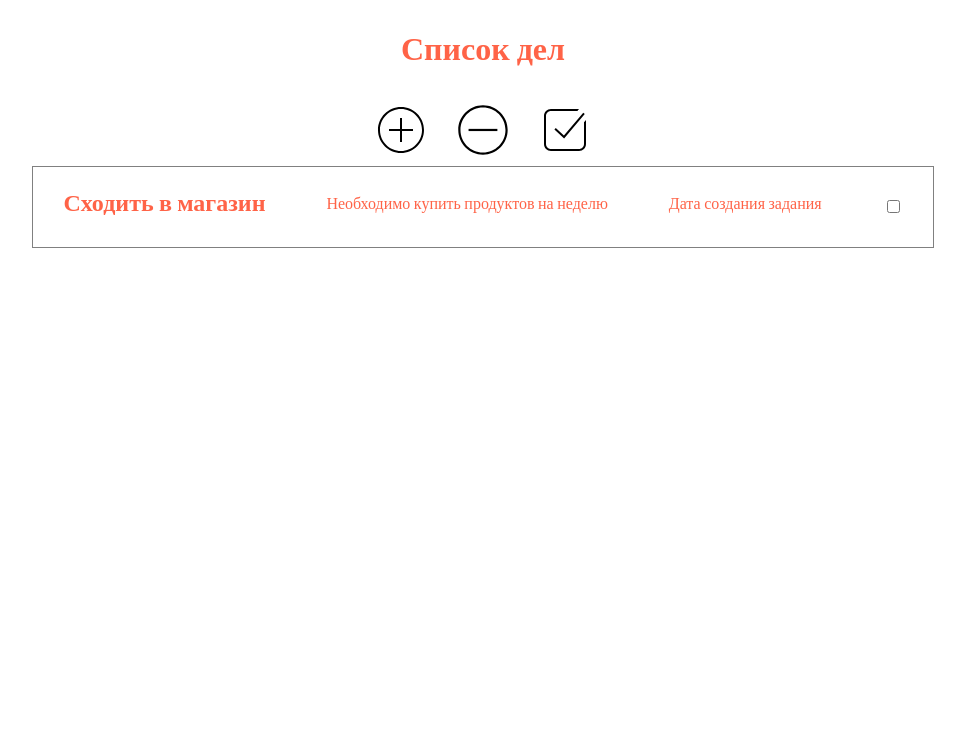
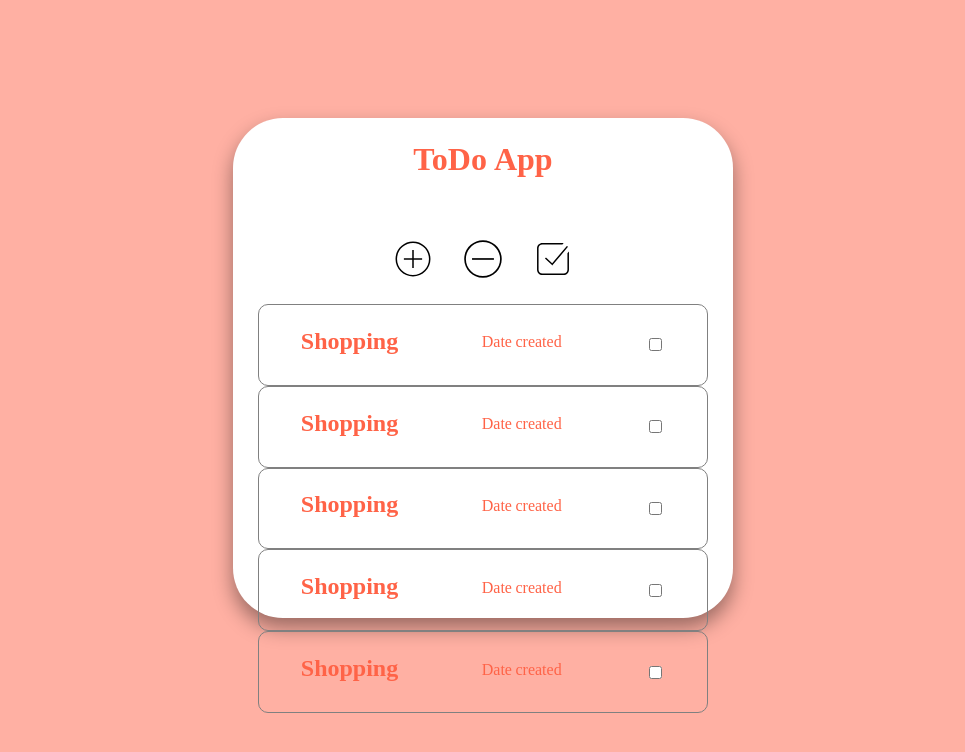
Before and after one commit to WOWgreenlord/ToDo-App, a plain HTML site: page index.html in a window 1280 px wide. Shown: the whole page, without its empty margins (157-1122 px from the left). Drawn offline with Linux system fonts and the light colour scheme.

Commit message:
Навел красоту

```diff
--- a/css/style.css
+++ b/css/style.css
@@ -1,23 +1,40 @@
 * {
   font-family: "Noto Serif Ahom", serif;
   /* background-color: black; */
-  color: tomato;
+  color: #ff6347;
+  box-sizing: border-box;
 }
 body {
   display: flex;
   align-items: center;
+  height: 90vh;
   justify-content: center;
+  background-color: #ffb0a3;
+}
+.container {
+  background-color: white;
+  width: 500px;
+  height: 500px;
+  border-radius: 10%;
+  box-shadow: 0 10px 20px rgba(0, 0, 0, 0.4);
+  display: flex;
+  flex-direction: column;
+  align-items: center;
+  gap: 10px;
 }
 .container h1 {
   text-align: center;
 }
+.tasks__container {
+  height: 100%;
+}
 .task__container {
-  width: 900px;
+  width: 450px;
   border: 1px solid grey;
+  border-radius: 10px;
   display: flex;
   align-items: center;
   justify-content: space-around;
-  margin: 10px;
 }
 .container__buttons {
   display: flex;
@@ -32,7 +49,12 @@ body {
   justify-content: center;
   cursor: pointer;
   border: none;
+  border-radius: 50%;
+  width: 50px;
+  height: 50px;
   background-color: transparent;
+  box-shadow: 0 0px 0px rgba(0, 0, 0, 0.1);
+  transition: all 0.5s;
 }
 .container__button_remove_task {
   display: flex;
@@ -40,7 +62,12 @@ body {
   justify-content: center;
   cursor: pointer;
   border: none;
+  border-radius: 50%;
+  width: 50px;
+  height: 50px;
   background-color: transparent;
+  box-shadow: 0 0px 0px rgba(0, 0, 0, 0.1);
+  transition: all 0.5s;
 }
 .container__button_done_task {
   display: flex;
@@ -49,6 +76,16 @@ body {
   cursor: pointer;
   border: none;
   background-color: transparent;
+  border-radius: 50%;
+  width: 50px;
+  height: 50px;
+  box-shadow: 0 0px 0px rgba(0, 0, 0, 0.1);
+  transition: all 0.5s;
+}
+.container__button_add_task:hover, .container__button_remove_task:hover, .container__button_done_task:hover {
+  transition: all 0.9s;
+  transform: translateY(-10px);
+  box-shadow: 0 10px 20px rgba(0, 0, 0, 0.4);
 }
 .container__modal {
   display: none;
@@ -57,8 +94,8 @@ body {
   top: 0;
   left: 0;
   overflow: auto; /* Enable scroll if needed */
-  background-color: rgb(0,0,0);
-  background-color: rgba(0,0,0,0.4);
+  background-color: rgb(0, 0, 0);
+  background-color: rgba(0, 0, 0, 0.4);
   position: fixed;
   z-index: 1;
 }
--- a/index.html
+++ b/index.html
@@ -48,7 +48,7 @@
       </div>
     </div>
     <div class="container">
-      <h1>Список дел</h1>
+      <h1>ToDo App</h1>
       <div class="container__buttons">
         <button class="container__button_add_task" onclick="openModal()">
           <svg
@@ -143,32 +143,48 @@
           </svg>
         </button>
       </div>
-      <label class="task__container">
-        <h2 class="task__container_name">Сходить в магазин</h2>
-        <p class="task__container_description">
-          Необходимо купить продуктов на неделю
-        </p>
-        <p class="task__container_date_create">Дата создания задания</p>
-        <input
-          type="checkbox"
-          class="task__container_checkbox"
-          name="1"
-        />
-      </label>
-      <!-- <label class="task__container">
-        <h2 class="task__container_name">Выпить пива</h2>
-        <p class="task__container_description">Эта таска не требует описания</p>
-        <p class="task__container_date_create">Дата создания задания</p>
-        <input type="checkbox" class="task__container_checkbox" name="2" />
-      </label>
-      <label class="task__container">
-        <h2 class="task__container_name">Lorem ipsum</h2>
-        <p class="task__container_description">
-          Lorem ipsum dolor sit amet consectetur adipisicing elitm
-        </p>
-        <p class="task__container_date_create">Дата создания задания</p>
-        <input type="checkbox" class="task__container_checkbox" name="3" />
-      </label> -->
+      <div class="tasks__container">
+        <label class="task__container">
+          <h2 class="task__container_name">Shopping</h2>
+          <!-- <p class="task__container_description">
+          Need to but groceries
+        </p> -->
+          <p class="task__container_date_create">Date created</p>
+          <input type="checkbox" class="task__container_checkbox" />
+        </label>
+        <label class="task__container">
+          <h2 class="task__container_name">Shopping</h2>
+          <!-- <p class="task__container_description">
+          Need to but groceries
+        </p> -->
+          <p class="task__container_date_create">Date created</p>
+          <input type="checkbox" class="task__container_checkbox" />
+        </label>
+        <label class="task__container">
+          <h2 class="task__container_name">Shopping</h2>
+          <!-- <p class="task__container_description">
+          Need to but groceries
+        </p> -->
+          <p class="task__container_date_create">Date created</p>
+          <input type="checkbox" class="task__container_checkbox" />
+        </label>
+        <label class="task__container">
+          <h2 class="task__container_name">Shopping</h2>
+          <!-- <p class="task__container_description">
+          Need to but groceries
+        </p> -->
+          <p class="task__container_date_create">Date created</p>
+          <input type="checkbox" class="task__container_checkbox" />
+        </label>
+        <label class="task__container">
+          <h2 class="task__container_name">Shopping</h2>
+          <!-- <p class="task__container_description">
+          Need to but groceries
+        </p> -->
+          <p class="task__container_date_create">Date created</p>
+          <input type="checkbox" class="task__container_checkbox" />
+        </label>
+      </div>
     </div>
     <script src="js/main.js"></script>
   </body>
--- a/js/main.js
+++ b/js/main.js
@@ -13,12 +13,6 @@ let container = document.querySelector(".container");
 let checkboxes = container.getElementsByClassName("task__container_checkbox");
 let checkbox = document.querySelector(".task__container_checkbox");
 let modal = document.querySelector(".container__modal");
-let date = new Date();
-let year = date.getUTCFullYear();
-let month = date.getUTCMonth() + 1;
-let day = date.getUTCDate();
-let hours = date.getHours();
-let mins = date.getMinutes();
 buttons.remove.addEventListener("click", removeTask);
 function removeTask() {
   // Создаем массив из отмеченных задач (чтобы не работать с "живой" коллекцией)
@@ -34,17 +28,20 @@ function addTask() {
     alert("Type name and description of task");
     return;
   }
+  let date = new Date();
+  let year = date.getUTCFullYear();
+  let month = date.getUTCMonth() + 1;
+  let day = date.getUTCDate();
+  let hours = date.getHours();
+  let mins = date.getMinutes();
+
+  // Форматируем дату и время (добавляем ведущий ноль, если нужно)
+  const formattedMins = mins < 10 ? `0${mins}` : mins;
+  const formattedMonth = month < 10 ? `0${month}` : month;
+
   let label = document.createElement("label");
   label.classList.add("task__container");
-  label.innerHTML = `<h2 class="task__container_name">${
-    addTaskModal.name.value
-  }</h2><p class="task__container_description">${
-    addTaskModal.description.value
-  }</p><p class="task__container_date_create">${hours}:${
-    mins < 10 ? (mins = "0" + mins) : mins
-  } ${day}.${
-    month <= 10 ? (month = "0" + month) : month
-  }.${year}</p><input type="checkbox" class="task__container_checkbox"/>`;
+  label.innerHTML = `<h2 class="task__container_name">${addTaskModal.name.value}</h2><p class="task__container_description">${addTaskModal.description.value}</p><p class="task__container_date_create">${hours}:${formattedMins} ${day}.${formattedMonth}.${year}</p><input type="checkbox" class="task__container_checkbox"/>`;
   container.append(label);
   addTaskModal.name.value = null;
   addTaskModal.description.value = null;
```
